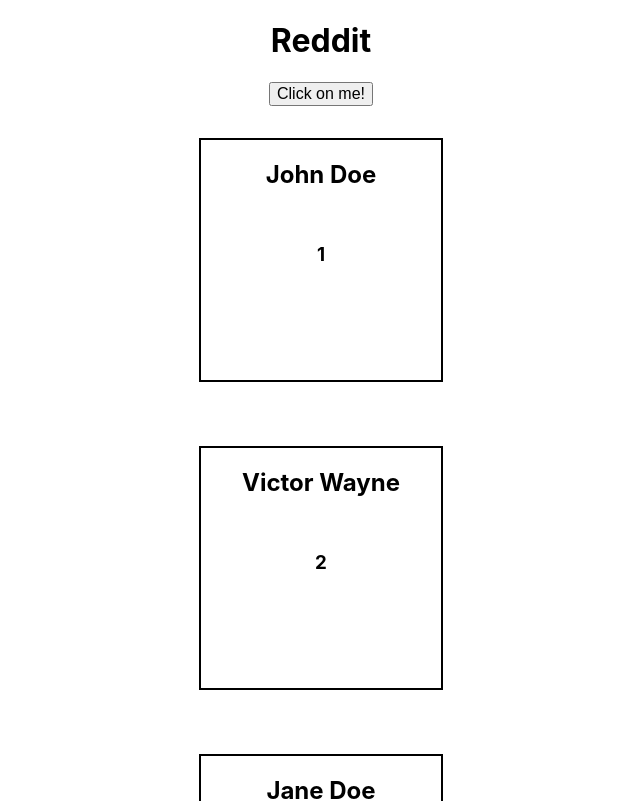
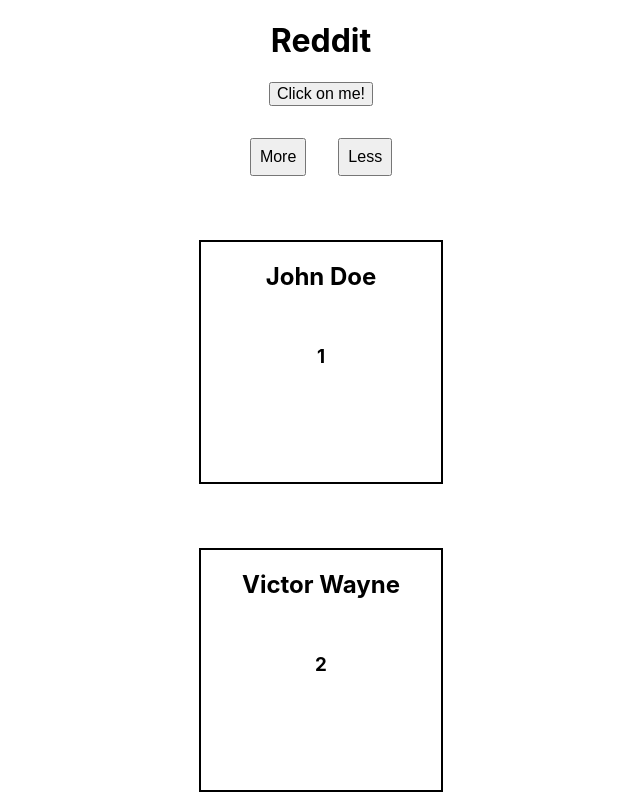
Before and after one commit to KyleMThornton/Just-a-little-reddit, a JavaScript app: page / in a window 1280 px wide. Shown: the top 801 px of the page, without its empty margins (319-959 px from the left). Built offline with nearby package versions, Linux system fonts and the light colour scheme; the HTML template or start-up script is replaced by a standard one.

Commit message:
increment, decrement buttons

```diff
--- a/src/App.js
+++ b/src/App.js
@@ -1,4 +1,5 @@
 import './App.css';
+import Arrows from './components/Arrows/Arrows';
 import PostCard from './components/PostCard/PostCard';
 
 function App() {
@@ -6,6 +7,7 @@
     <div>
       <h1>Reddit</h1>
       <button>Click on me!</button>
+      <Arrows />
       <PostCard />
     </div>
   );
--- /dev/null
+++ b/src/components/Arrows/Arrows.css
@@ -0,0 +1,11 @@
+.arrows {
+    display: flex;
+    flex-direction: row;
+    margin: 1rem;
+}
+
+.more,
+.less {
+    margin: 1rem;
+    padding: 0.5rem;
+}
--- /dev/null
+++ b/src/components/Arrows/Arrows.js
@@ -0,0 +1,12 @@
+import './Arrows.css'
+
+const Arrows = () => {
+    return (
+        <div class="arrows">
+            <button class="more">More</button>
+            <button class="less">Less</button>
+        </div>
+    )
+}
+
+export default Arrows;
--- a/src/components/PostCard/PostCard.js
+++ b/src/components/PostCard/PostCard.js
@@ -7,7 +7,8 @@
         { id: 3, name: "Jane Doe" },
         { id: 3, name: "Jane Doe" },
         { id: 3, name: "Jane Doe" },
-        { id: 3, name: "Jane Doe" },
+        { id: 3, name: "Jane Doe" }
+
       ];
 
       const feed = posts.map((post) =>
```
